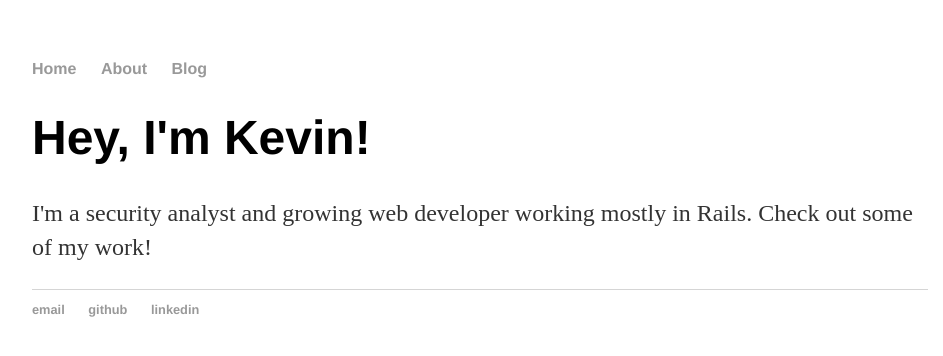
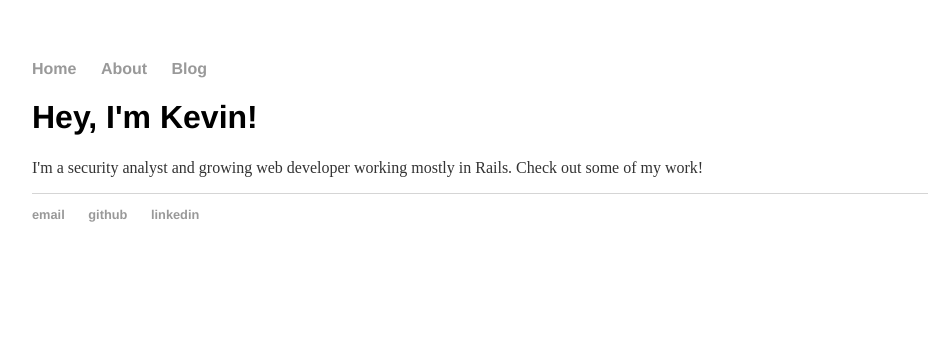
Before and after one commit to katzmeowski/jekyll-site-redo, a Jekyll site: the page built from index.html, in a window 1280 px wide. Shown: the top 356 px of the page, without its empty margins (160-1103 px from the left). Built offline with Jekyll 4.4.1, drawn with Linux system fonts in a browser that asks for light colours.

Commit message:
Change font sizes
Made some of the text styles smaller. Added spaces between style blocks for better readability.

```diff
--- a/css/main.css
+++ b/css/main.css
@@ -2,40 +2,50 @@ body {
   margin: 60px auto;
   width: 70%;
 }
+
 nav ul, footer ul {
   font-family: 'Helvetica', 'Arial', sans-serif;
   padding: 0px;
   list-style: none;
   font-weight: bold;
 }
+
 nav ul li, footer ul li {
   display: inline;
   margin-right: 20px;
 }
+
 a {
   text-decoration: none;
   color: #999;
 }
+
 a:hover {
   color: #666;
 }
+
 h1 {
-  font-size: 3em;
   font-family: 'Helvetica', 'Arial', sans-serif;
+  font-size: 2em;
 }
+
 p {
-  font-size: 1.5em;
-  line-height: 1.4em;
+  font-size: 1em;
+  line-height: 1.2em;
   color: #333;
 }
+
+
 footer {
   border-top: 1px solid #d5d5d5;
   font-size: .8em;
 }
+
 ul.posts {
   margin: 20px auto 40px;
-  font-size: 1.5em;
+  font-size: 1em;
 }
+
 ul.posts li {
   list-style: none;
 }
```
